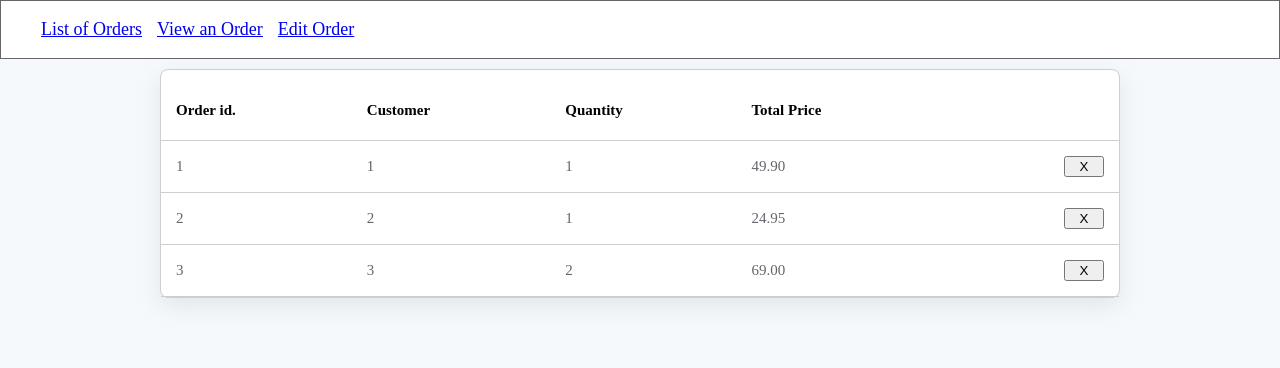
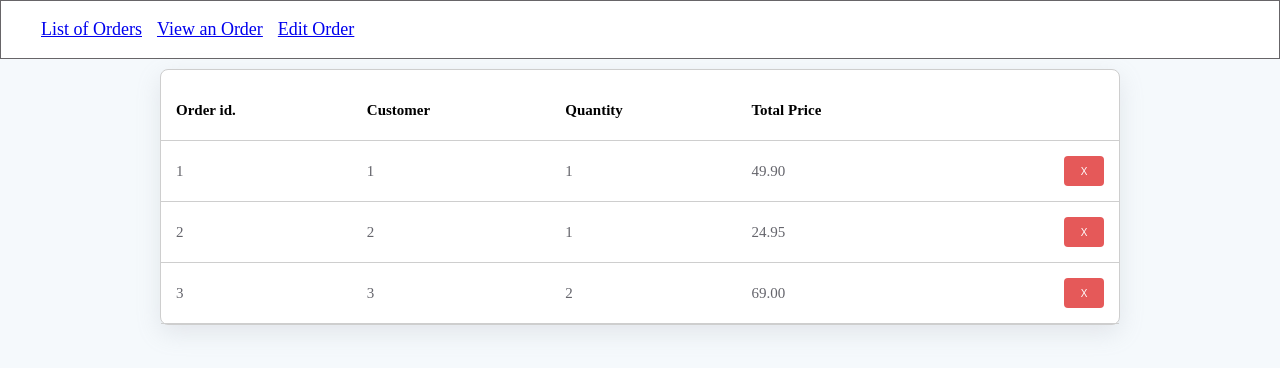
Before and after one commit to eniskraasniqi1/coding-test, a React (Create React App) app: page /orders in a window 1280 px wide. Shown: the top 368 px of the page. Built offline with nearby package versions, Linux system fonts and the light colour scheme.

Commit message:
Add Reusable Atom -> Button component

```diff
--- /dev/null
+++ b/src/components/atoms/button/button.module.scss
@@ -0,0 +1,15 @@
+.button {
+  border-radius: 0.4rem;
+  border: 0;
+  background-color: #5885ff;
+  color: white;
+  cursor: pointer;
+  transition: transform 0.4s;
+  font-size: 1.5rem;
+
+  &.danger {
+    background-color: #e55959;
+    font-size: 1rem;
+    height: 3rem;
+  }
+}
--- /dev/null
+++ b/src/components/atoms/button/index.tsx
@@ -0,0 +1,24 @@
+import React from "react";
+
+import styles from "./button.module.scss";
+
+interface ButtonProps {
+  type?: "submit" | "button" | "reset" | undefined;
+  btnText: string;
+  className?: string;
+  onClick?: (val: any) => void;
+}
+
+const Button = ({ type, btnText, className, onClick }: ButtonProps) => {
+  return (
+    <button
+      type={type && type}
+      className={`${styles.button} ${className && styles[className]}`}
+      onClick={onClick}
+    >
+      {btnText}
+    </button>
+  );
+};
+
+export default Button;
--- a/src/components/molecules/table/body/index.tsx
+++ b/src/components/molecules/table/body/index.tsx
@@ -1,4 +1,5 @@
 import React from "react";
+import Button from "src/components/atoms/button";
 import { getIdentifierKey, isPrimitive } from "src/helpers";
 import styles from "./table-row.module.scss";
 
@@ -31,9 +32,11 @@ const TableBody = ({ items, onDelete, onClick }: TableBodyProps) => (
           ))}
           <td>
             {onDelete && (
-              <button onClick={(e) => onDelete && onDelete(item[itemIdKey], e)}>
-                X
-              </button>
+              <Button
+                className="danger"
+                btnText="X"
+                onClick={(e: any) => onDelete && onDelete(item[itemIdKey], e)}
+              />
             )}
           </td>
         </tr>
--- a/src/components/molecules/table/header/index.tsx
+++ b/src/components/molecules/table/header/index.tsx
@@ -1,4 +1,5 @@
 import React from "react";
+import Button from "src/components/atoms/button";
 
 import styles from "./table-header.module.scss";
 
@@ -15,7 +16,7 @@ const TableHeader = ({ list, addRow }: TableHeaderProps) => (
       ))}
       {addRow && (
         <th className={styles.btnContainer}>
-          <button onClick={addRow}>+</button>
+          <Button btnText="+" onClick={addRow} />
         </th>
       )}
     </tr>
```
